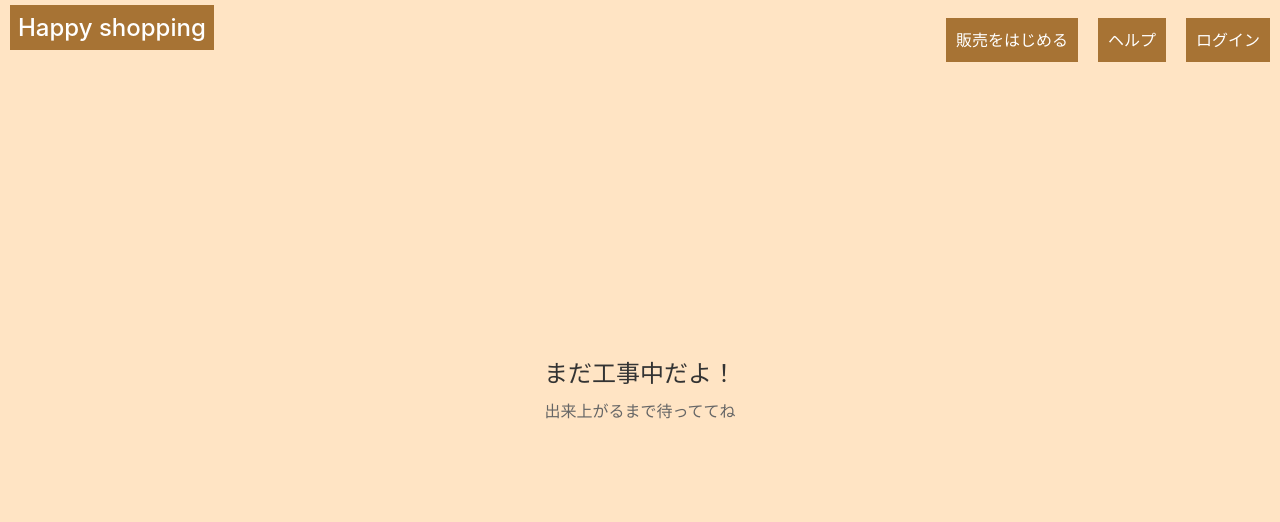
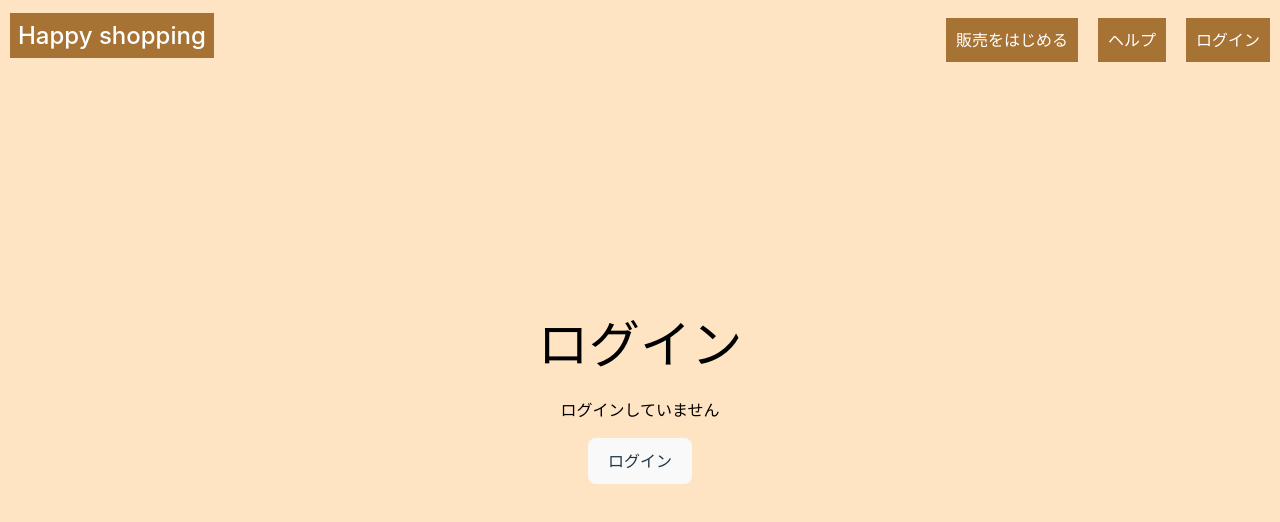
Before and after one commit to 1m4nim/shopping-app, a React (Vite) app: page /login in a window 1280 px wide. Shown: the top 522 px of the page. Built offline with nearby package versions, Linux system fonts and the light colour scheme; no server answers.

Commit message:
ログイン画面の修正、細々したところ

```diff
--- a/src/header.css
+++ b/src/header.css
@@ -8,7 +8,7 @@ body {
     left: 10px;
     font-size: 1.5rem;
     z-index: 10;
-    margin-bottom: 0.5rem;
+    margin-top: 0.5rem;
 }
 
 .left a {
--- a/src/login.css
+++ b/src/login.css
@@ -1,3 +1,7 @@
 .login {
     color: black;
 }
+
+h1 {
+    color: black;
+}
--- a/src/login.tsx
+++ b/src/login.tsx
@@ -1,11 +1,13 @@
-import NotFound from "./not-found";
+import AuthComponent from "./AuthComponent";
+import "./login.css";
 
-function Login() {
+const Login = () => {
   return (
     <div>
-      <NotFound />
+      <h1>ログイン</h1>
+      <AuthComponent />
     </div>
   );
-}
+};
 
 export default Login;
```
